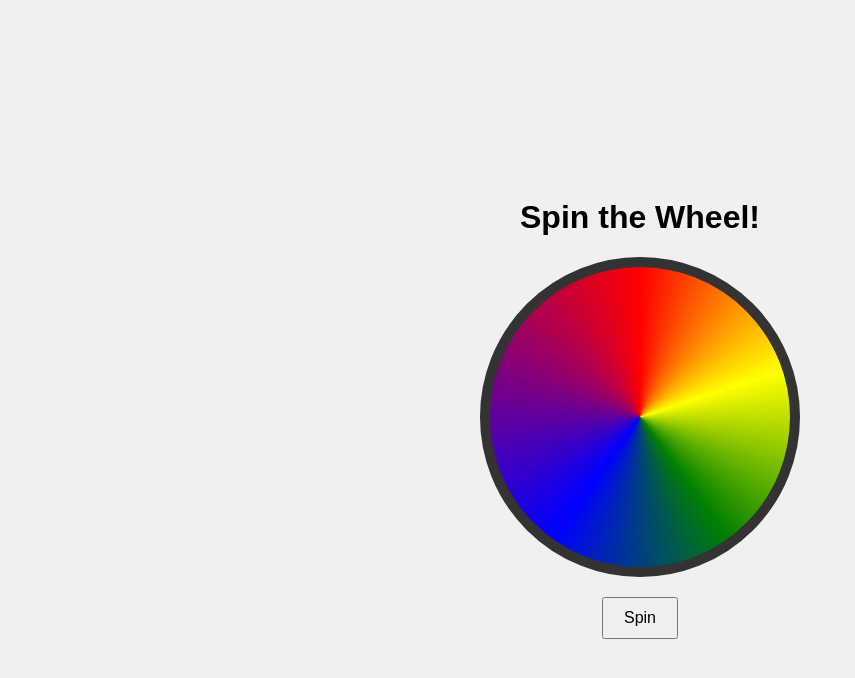
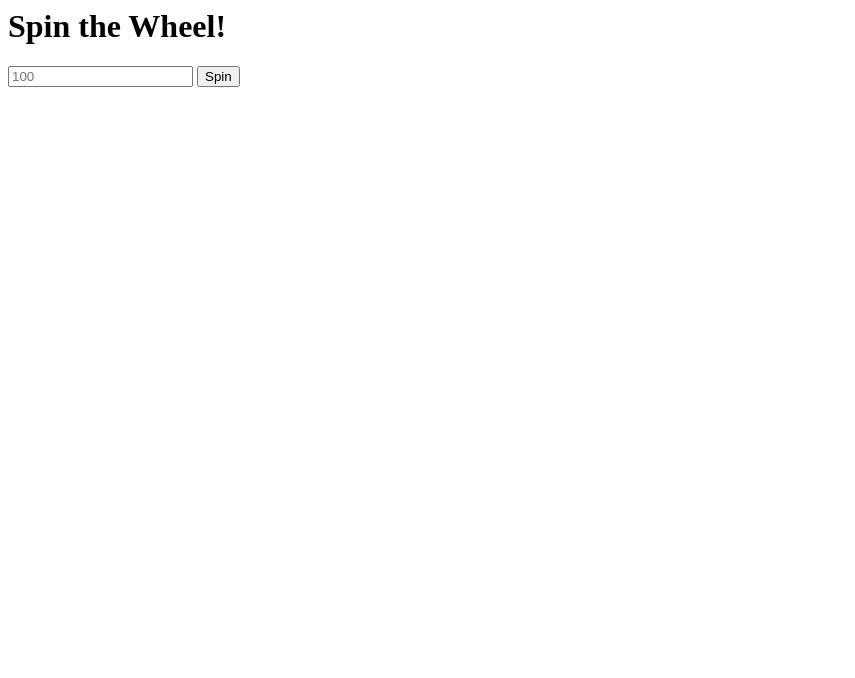
Before and after one commit to iksaine0/spin-the-wheel, a plain HTML site: page index.html in a window 1280 px wide. Shown: the whole page, without its empty margins (0-855 px from the left). Drawn offline with Linux system fonts and the light colour scheme.

Commit message:
index.html

```diff
--- a/index.html
+++ b/index.html
@@ -1,16 +1,8 @@
-<!DOCTYPE html>
-<html lang="en">
-<head>
-    <meta charset="UTF-8">
-    <meta name="viewport" content="width=device-width, initial-scale=1.0">
-    <link rel="stylesheet" href="styles.css">
-    <title>Spin the Wheel</title>
-</head>
 <body>
     <h1>Spin the Wheel!</h1>
     <div id="wheel" class="wheel"></div>
+    <input type="text" id="desiredOption" placeholder="100" />
     <button id="spinBtn">Spin</button>
     <div id="result"></div>
     <script src="script.js"></script>
 </body>
-</html>
```
